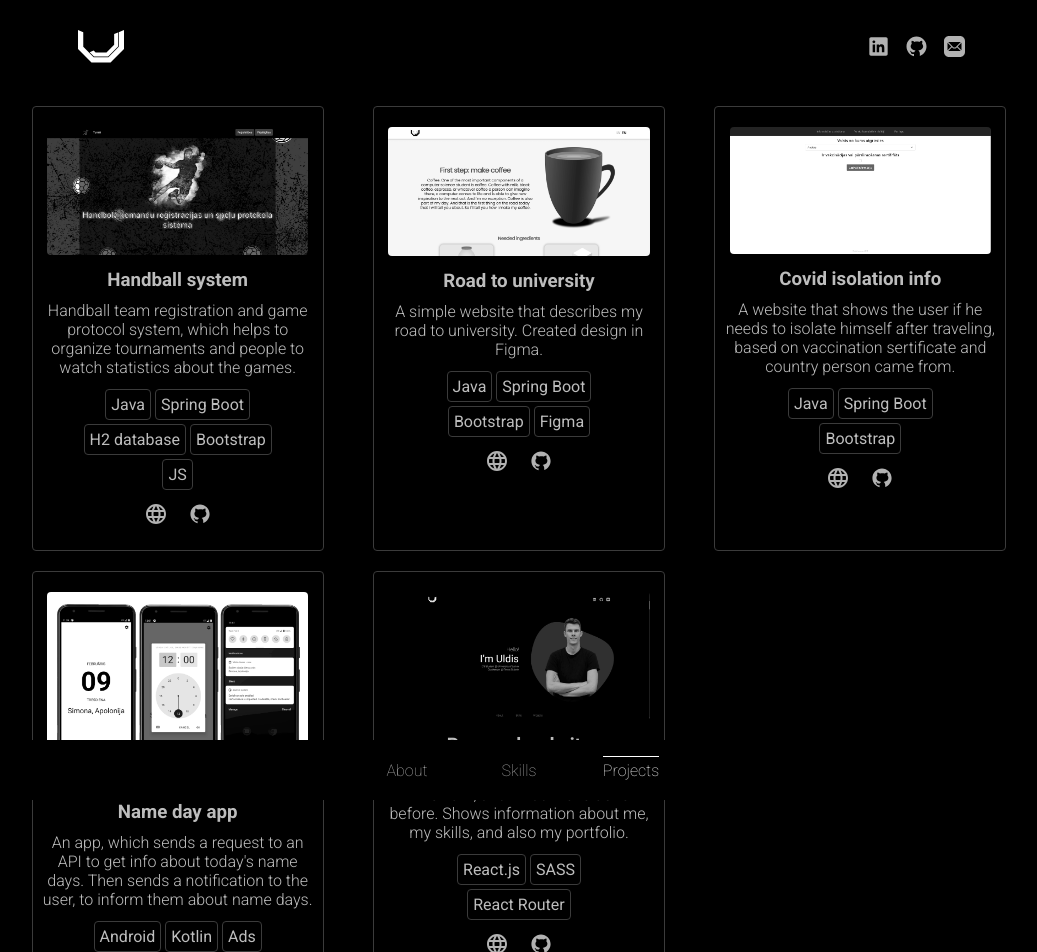
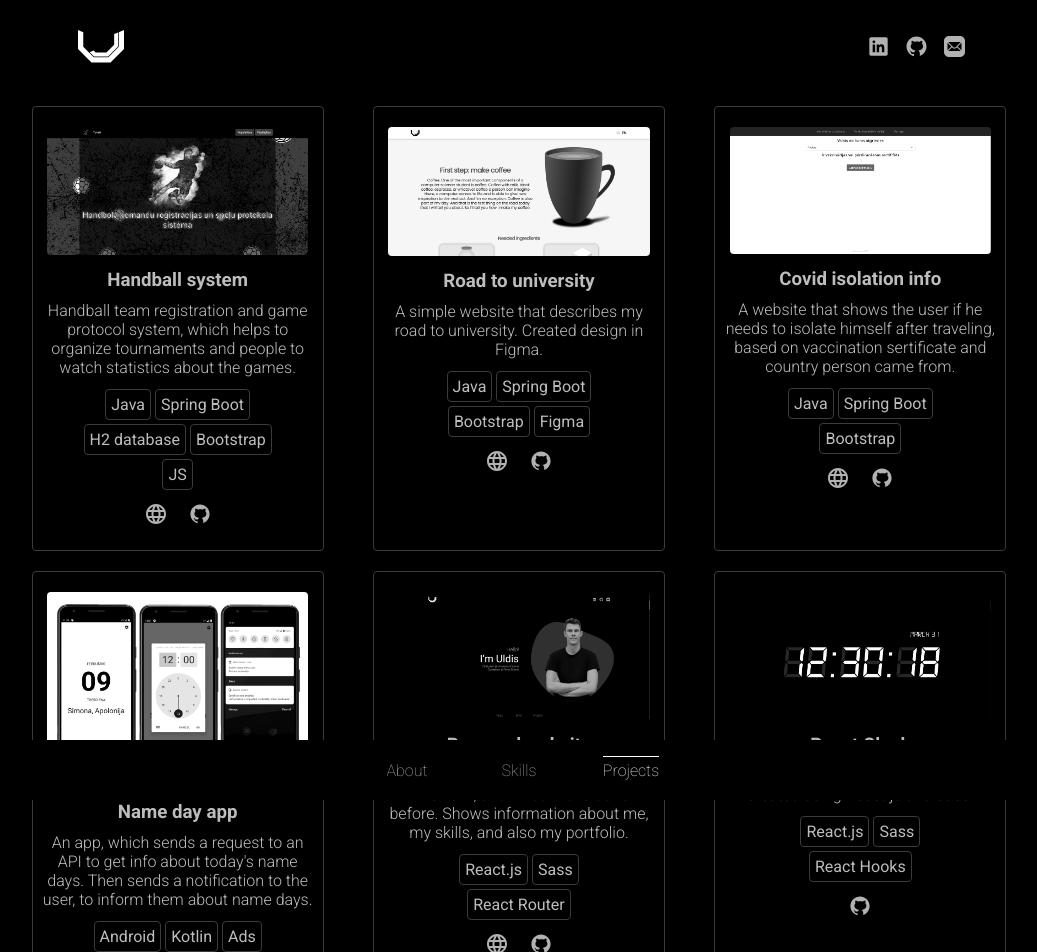
Before and after one commit to chronosye/personal-website, a React (Create React App) app: page /projects in a window 1280 px wide. Shown: the top 952 px of the page, without its empty margins (121-1158 px from the left). Built offline with nearby package versions, Linux system fonts and the light colour scheme.

Commit message:
added another project

```diff
--- a/src/components/projects/Projects.js
+++ b/src/components/projects/Projects.js
@@ -6,6 +6,7 @@ import roadToUni from "../../assets/projectImages/roadToUni.PNG";
 import covidInfo from "../../assets/projectImages/covidInfo.PNG";
 import vardaDienuApp from "../../assets/projectImages/vardaDienuApp.png";
 import personalWebsite from "../../assets/projectImages/personalWebsite.PNG";
+import reactClock from "../../assets/projectImages/reactClock.PNG";
 
 const items = [
   {
@@ -55,11 +56,21 @@ const items = [
     title: "Personal website",
     description:
       "Personal website. Built to show others who I am, and what I have done before. Shows information about me, my skills, and also my portfolio.",
-    technologies: ["React.js", "SASS", "React Router"],
+    technologies: ["React.js", "Sass", "React Router"],
     github: "https://github.com/chronosye/personal-website",
     playstore: null,
     web: "/",
   },
+  {
+    image: reactClock,
+    title: "React Clock",
+    description:
+      "Minimalistic looking digital clock, created using React.js and Sass.",
+    technologies: ["React.js", "Sass", "React Hooks"],
+    github: "https://github.com/chronosye/react-clock",
+    playstore: null,
+    web: null,
+  }
 ];
 
 const Projects = () => {
```
